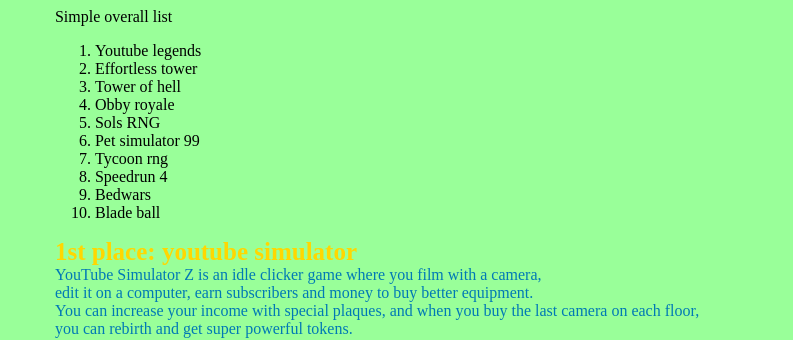
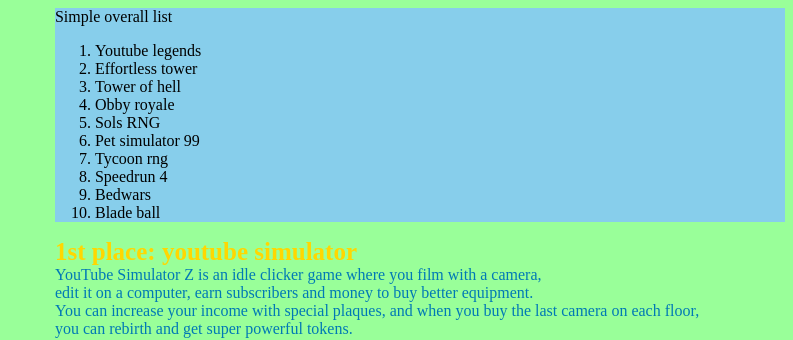
Before and after one commit to maslayer13/games, a plain HTML site: page index.html in a window 1280 px wide. Shown: the top 340 px of the page, without its empty margins (487-1280 px from the left). Drawn offline with Linux system fonts and the light colour scheme.

Commit message:
Update index.html by adding color- Update 6

```diff
--- a/index.html
+++ b/index.html
@@ -5,6 +5,7 @@
 </head>
 <marquee scrollamount="10" behavior="alternate">
 <body style="background-color:#99FF99">
+    <div style="background-color: skyblue">
 Simple overall list
     <ol type="1">
         <li>Youtube legends</li>
@@ -18,6 +19,7 @@ Simple overall list
         <li>Bedwars</li>
         <li>Blade ball</li>
     </ol>
+        </div>
 <span style="font-size:25px; color:gold"><b>1st place: youtube simulator </b></span>
 <br>
 <span style="color:#0079b5">YouTube Simulator Z is an idle clicker game where you film with a camera, <br>
```
